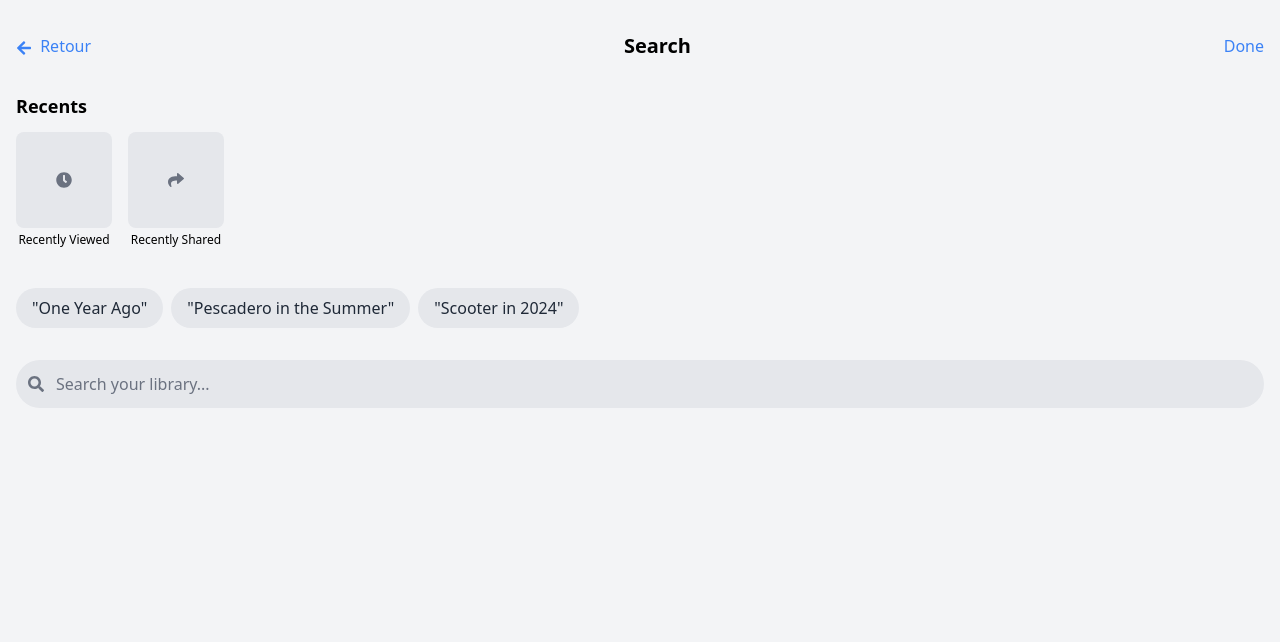
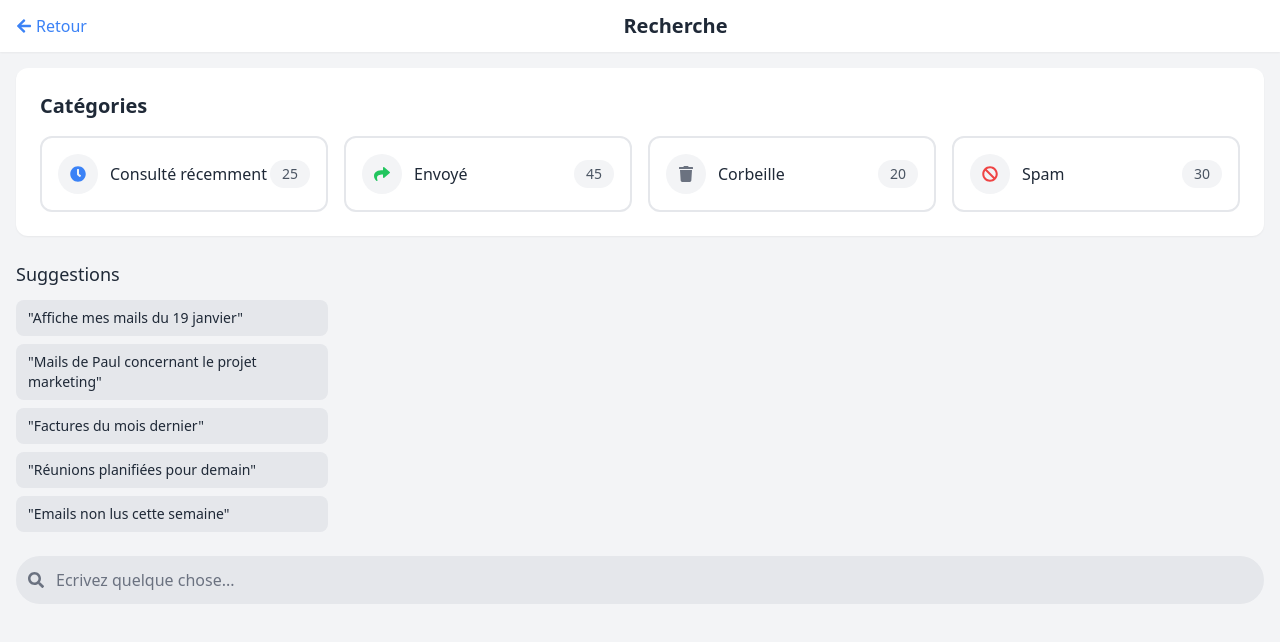
Before and after one commit to protolabo/accord, a React (Create React App) app in the folder frontend/react-app/: page /search in a window 1280 px wide. Shown: the top 642 px of the page. Built offline with nearby package versions, Linux system fonts and the light colour scheme.

Commit message:
search page

```diff
--- /dev/null
+++ b/frontend/react-app/src/components/search/CategorySection.tsx
@@ -0,0 +1,63 @@
+import React from 'react';
+import { motion } from 'framer-motion';
+import { FaClock, FaShare, FaTrash, FaBan } from 'react-icons/fa';
+
+interface CategorySectionProps {
+  selectedCategory: string | null;
+  setSelectedCategory: (category: string | null) => void;
+}
+
+const CategorySection: React.FC<CategorySectionProps> = ({ selectedCategory, setSelectedCategory }) => {
+  const categories = [
+    { id: 'recent', title: 'Consulté récemment', icon: <FaClock className="text-blue-500" />, count: 25 },
+    { id: 'shared', title: 'Envoyé', icon: <FaShare className="text-green-500" />, count: 45 },
+    { id: 'corbeille', title: 'Corbeille', icon: <FaTrash className="text-gray-500" />, count: 20 },
+    { id: 'spam', title: 'Spam', icon: <FaBan className="text-red-500" />, count: 30 },
+  ];
+
+  return (
+    <motion.div
+      initial={{ opacity: 0, y: 20 }}
+      animate={{ opacity: 1, y: 0 }}
+      className="bg-white dark:bg-gray-800 rounded-xl shadow-sm p-6 mb-6"
+    >
+      <h2 className="text-xl font-semibold mb-4 text-gray-800 dark:text-white">Catégories</h2>
+      <div className="grid grid-cols-1 md:grid-cols-2 lg:grid-cols-4 gap-4">
+        {categories.map(category => (
+          <motion.div
+            key={category.id}
+            whileHover={{ scale: 1.02 }}
+            whileTap={{ scale: 0.98 }}
+            onClick={() => {
+              if (selectedCategory === category.id) {
+                setSelectedCategory(null); // Désélectionner si déjà sélectionné
+              } else {
+                setSelectedCategory(category.id);
+              }
+            }}
+            className={`flex items-center justify-between p-4 rounded-xl cursor-pointer border-2
+              ${selectedCategory === category.id
+                ? 'border-blue-500 bg-blue-50 dark:bg-blue-900/20'
+                : 'border-gray-200 dark:border-gray-700 bg-white dark:bg-gray-800'}`}
+          >
+            <div className="flex items-center">
+              <div className={`w-10 h-10 rounded-full flex items-center justify-center
+                ${selectedCategory === category.id ? 'bg-blue-100 dark:bg-blue-800' : 'bg-gray-100 dark:bg-gray-700'}`}>
+                {category.icon}
+              </div>
+              <span className="ml-3 font-medium text-gray-800 dark:text-white">{category.title}</span>
+            </div>
+            <span className={`px-3 py-1 rounded-full text-sm font-medium
+              ${selectedCategory === category.id
+                ? 'bg-blue-200 dark:bg-blue-800 text-blue-800 dark:text-blue-200'
+                : 'bg-gray-100 dark:bg-gray-700 text-gray-600 dark:text-gray-300'}`}>
+              {category.count}
+            </span>
+          </motion.div>
+        ))}
+      </div>
+    </motion.div>
+  );
+};
+
+export default CategorySection;
--- /dev/null
+++ b/frontend/react-app/src/components/search/SuggestionSection.tsx
@@ -0,0 +1,42 @@
+import React from 'react';
+import { motion } from 'framer-motion';
+import { FaQuoteLeft } from 'react-icons/fa';
+
+interface SuggestionSectionProps {
+  suggestions: string[];
+  onSuggestionClick: (suggestion: string) => void;
+}
+
+const SuggestionSection: React.FC<SuggestionSectionProps> = ({
+  suggestions,
+  onSuggestionClick
+}) => {
+  return (
+  <div className="mb-6">
+    <h2 className="text-lg font-medium mb-3 text-gray-800 dark:text-gray-200">Suggestions</h2>
+
+    <div className="space-y-2">
+      {suggestions.map((suggestion, index) => (
+        <motion.div
+          key={index}
+          initial={{ opacity: 0, y: 5 }}
+          animate={{ opacity: 1, y: 0 }}
+          transition={{ delay: index * 0.05 }}
+          whileTap={{ scale: 0.98 }}
+          onClick={() => onSuggestionClick(suggestion)}
+          className="bg-gray-200 dark:bg-gray-700 rounded-lg px-3 py-2 cursor-pointer hover:bg-gray-300 dark:hover:bg-gray-600 transition-colors w-1/4"
+          // Padding réduit: px-4→px-3 et py-3→py-2
+        >
+          <div className="flex items-center">
+            <span className="text-sm text-gray-800 dark:text-white">
+              {suggestion}
+            </span>
+          </div>
+        </motion.div>
+      ))}
+    </div>
+  </div>
+);
+};
+
+export default SuggestionSection;
--- a/frontend/react-app/src/pages/SearchPage.tsx
+++ b/frontend/react-app/src/pages/SearchPage.tsx
@@ -1,83 +1,91 @@
 import React, { useState, useEffect } from 'react';
 import { useNavigate } from 'react-router-dom';
 import { FaSearch, FaArrowLeft, FaClock, FaShare } from 'react-icons/fa';
+import CategorySection from '../components/search/CategorySection';
+import SuggestionSection from "../components/search/SuggestionSection";
 
 const SearchPage = () => {
-  // Utilisez useNavigate si vous êtes dans le contexte Router
   const navigate = useNavigate();
   const [searchTerm, setSearchTerm] = useState('');
-
-  // Données simulées pour les catégories
-  const categories = [
-    { id: 'recent', title: 'Recently Viewed', icon: <FaClock /> },
-    { id: 'shared', title: 'Recently Shared', icon: <FaShare /> }
-  ];
+ const [selectedCategory, setSelectedCategory] = useState<string | null>(null);
 
   // Suggestions de recherche
   const suggestions = [
-    "One Year Ago",
-    "Pescadero in the Summer",
-    "Scooter in 2024"
+    '"Affiche mes mails du 19 janvier"',
+    '"Mails de Paul concernant le projet marketing"',
+    '"Factures du mois dernier"',
+    '"Réunions planifiées pour demain"',
+    '"Emails non lus cette semaine"'
   ];
 
   const handleBackToHome = () => {
     navigate('/');
   };
+  // Fonction pour gérer le clic sur une suggestion
+   const handleSuggestionClick = (suggestion: string) => {
+    setSearchTerm(suggestion);
+    // déclenche la recherche
+    // handleSearch(suggestion);
+  };
+   // Fonction de recherche
+  const handleSearch = () => {
+    console.log(`Recherche pour: ${searchTerm}`);
+  };
 
-  return (
-    <div className="min-h-screen bg-gray-100 dark:bg-gray-900 pt-6">
-      {/* En-tête */}
-      <div className="flex items-center justify-between px-4 py-2">
+    return (
+    <div className="min-h-screen bg-gray-100 dark:bg-gray-900">
+      <div className="flex items-center justify-between px-4 py-3 bg-white dark:bg-gray-800 shadow-sm">
         <button
           onClick={handleBackToHome}
-          className="text-blue-500 font-medium"
+          className="text-blue-500 font-medium flex items-center"
         >
-          <FaArrowLeft className="inline mr-1" /> Retour
+          <FaArrowLeft className="mr-1" />
+          <span>Retour</span>
         </button>
-        <h1 className="text-xl font-bold text-center flex-1">Search</h1>
-        <button className="text-blue-500 font-medium">Done</button>
+        <h1 className="text-xl font-bold text-gray-800 dark:text-white flex-1 text-center">
+          Recherche
+        </h1>
       </div>
 
-      <div className="px-4 py-6">
-        {/* Section des catégories */}
-        <h2 className="text-lg font-semibold mb-3">Recents</h2>
-        <div className="flex space-x-4 mb-6 overflow-x-auto pb-2">
-          {categories.map(category => (
-            <div key={category.id} className="flex-shrink-0">
-              <div className="w-24 h-24 bg-gray-200 rounded-lg overflow-hidden">
-                {/* Ici vous afficheriez une image */}
-                <div className="w-full h-full flex items-center justify-center text-gray-500">
-                  {category.icon}
-                </div>
-              </div>
-              <p className="text-xs text-center mt-1">{category.title}</p>
-            </div>
-          ))}
-        </div>
+      <div className="p-4 space-y-6">
 
-        {/* Section des suggestions */}
-        <div className="space-y-2 mb-6">
-          {suggestions.map((suggestion, index) => (
-            <div
-              key={index}
-              className="bg-gray-200 dark:bg-gray-700 rounded-full px-4 py-2 inline-block mr-2 mb-2"
-            >
-              <span className="text-gray-800 dark:text-white">"{suggestion}"</span>
-            </div>
-          ))}
-        </div>
+        <CategorySection
+          selectedCategory={selectedCategory}
+          setSelectedCategory={setSelectedCategory}
+        />
+
+        <SuggestionSection
+          suggestions={suggestions}
+          onSuggestionClick={handleSuggestionClick}
+        />
 
         {/* Barre de recherche */}
-        <div className="relative">
+        <div className="relative mt-6">
+          <FaSearch
+            className="absolute left-3 top-1/2 transform -translate-y-1/2 text-gray-500"
+            onClick={handleSearch}
+          />
           <input
             type="text"
             value={searchTerm}
             onChange={(e) => setSearchTerm(e.target.value)}
-            placeholder="Search your library..."
+            placeholder="Ecrivez quelque chose..."
             className="w-full bg-gray-200 dark:bg-gray-700 rounded-full py-3 pl-10 pr-4
-                     text-gray-800 dark:text-white placeholder-gray-500"
+                     text-gray-800 dark:text-white placeholder-gray-500 focus:outline-none focus:ring-2 focus:ring-blue-500"
+            onKeyDown={(e) => {
+              if (e.key === 'Enter') {
+                handleSearch();
+              }
+            }}
           />
-          <FaSearch className="absolute left-3 top-1/2 transform -translate-y-1/2 text-gray-500" />
+          {searchTerm && (
+            <button
+              onClick={() => setSearchTerm('')}
+              className="absolute right-3 top-1/2 transform -translate-y-1/2 text-gray-500 hover:text-gray-700"
+            >
+              ×
+            </button>
+          )}
         </div>
       </div>
     </div>
```
